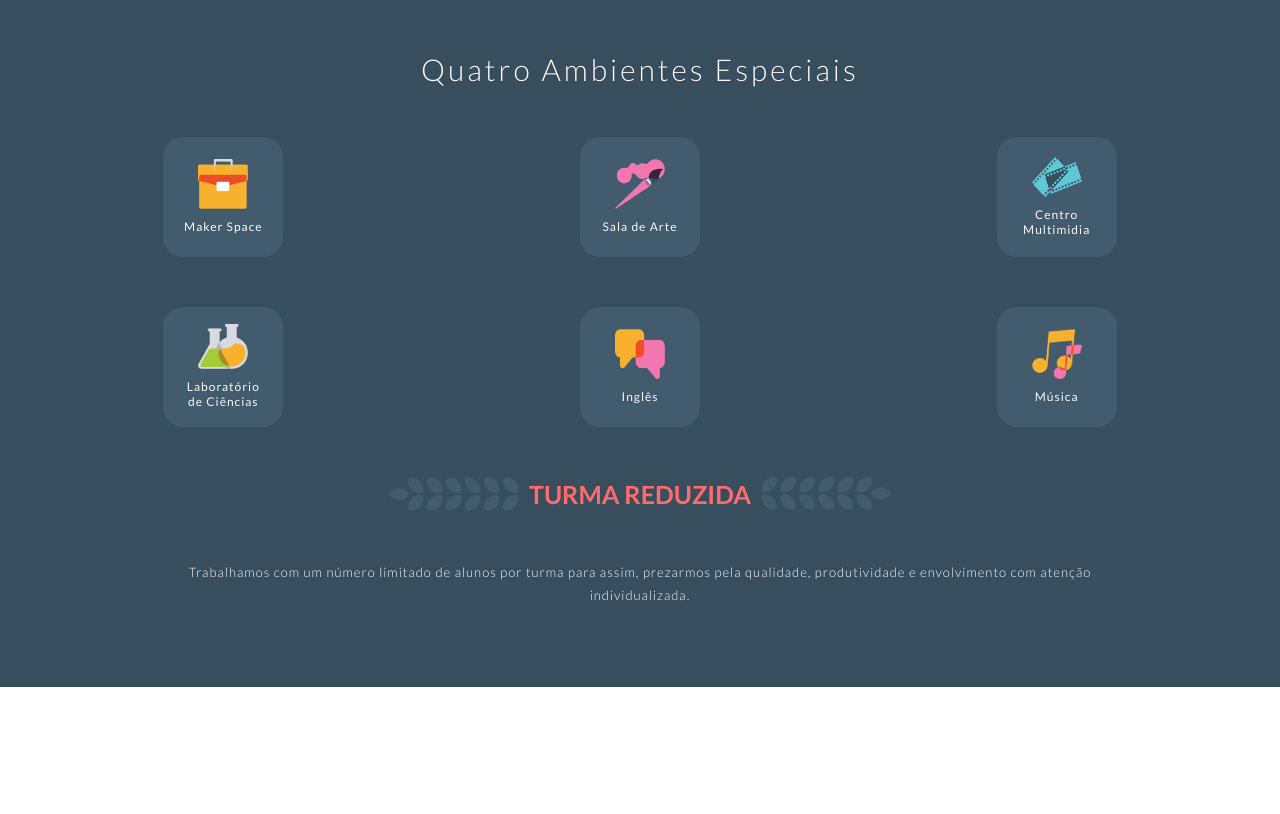
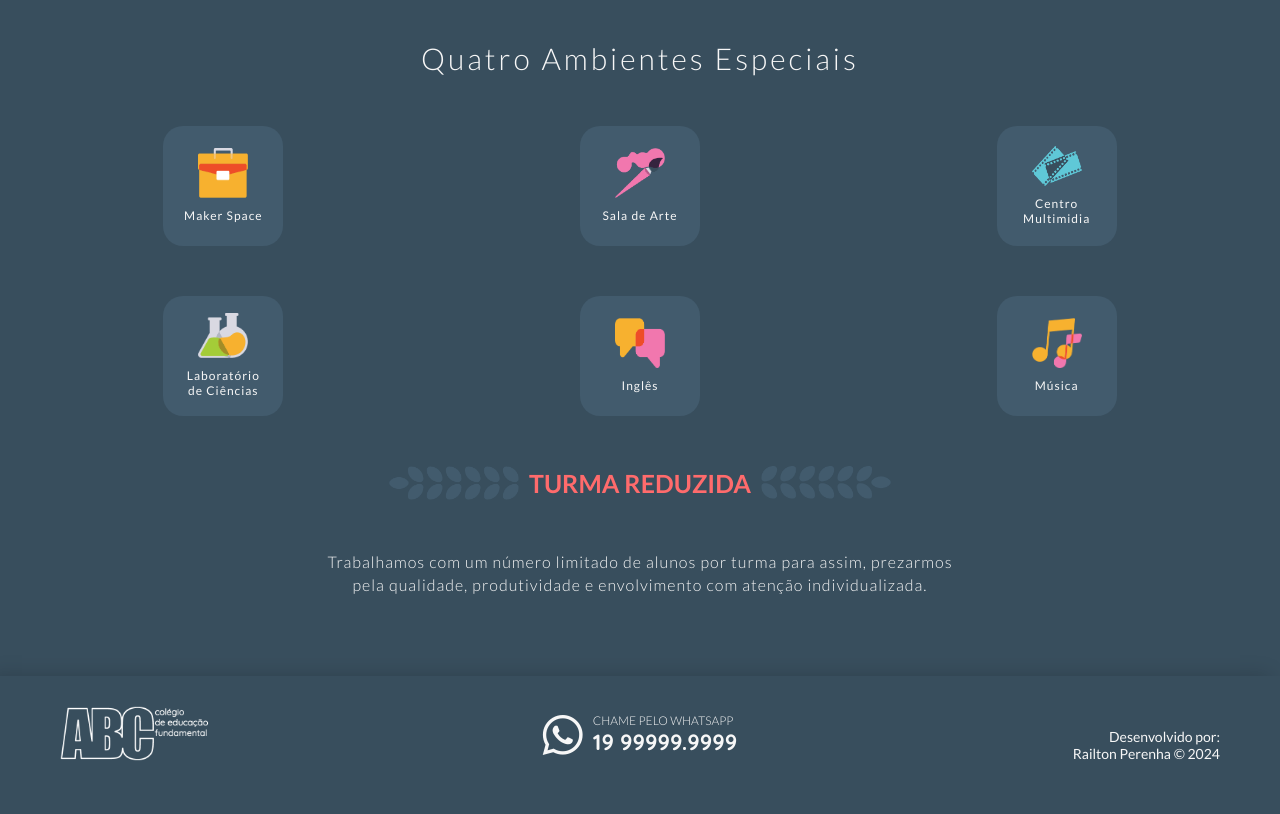
Before and after one commit to railtonperenha/colegio-abc, a plain HTML site: page index.html in a window 1280 px wide. Shown: the part 1499-2313 px from the top of the page. Before the commit the page ends 2186 px from the top, so only its background shows below. Drawn offline with nearby package versions, Linux system fonts and the light colour scheme; a web font is replaced by a local one.

Commit message:
Update 19.11
Finalizei a primeira página, acrescentei o foooter

```diff
--- a/assets/css/ambients.css
+++ b/assets/css/ambients.css
@@ -106,7 +106,8 @@
 
 @media (width > 900px) {
     .ambient-cont .text {
-        width: 100rem;
+        font-size: 1.6rem;
+        width: 65rem;
         line-height: 2.3rem;
     }
 }
--- a/assets/css/base.css
+++ b/assets/css/base.css
@@ -42,6 +42,7 @@ html {
 }
 
 .button:hover {
-    background-color: var(--person-blue);
+    border: 0.2rem solid var(--person-red);
+    background-color: var(--person-red);
     color: var(--primary-text);
 }
--- /dev/null
+++ b/assets/css/footer.css
@@ -0,0 +1,67 @@
+footer {
+    background-color: var(--person-blue);
+    box-shadow: -10px 0 20px #0000002f;
+}
+
+.footer-items {
+    text-align: center;
+    padding: 3rem 2rem;
+}
+
+.logo-white a img {
+    width: 15rem;
+    margin-bottom: 2rem;
+}
+
+.whatsapp a {
+    display: flex;
+    justify-content: center;
+    align-items: center;
+    margin-bottom: 2rem;
+    color: var(--primary-text);
+    text-decoration: none;
+}
+
+.logo-whats i {
+    font-size: 4rem;
+    margin-right: 1rem;
+
+}
+
+.text-whats {
+    text-align: left;
+}
+
+.text-whats .text {
+    font-family: var(--font-lato);
+    text-transform: uppercase;
+    font-size: 1.2rem;
+    font-weight: 300;
+}
+
+.text-whats .phone {
+    font-size: 2.2rem;
+    font-weight: bold;
+}
+
+.footer-items .subtitle {
+    font-family: var(--font-lato);
+    font-size: 1.2rem;
+    font-weight: normal;
+    color: var(--primary-text);
+}
+
+/* RESPOSIVE */
+@media (width > 600px) {
+    .footer-items {
+        display: flex;
+        justify-content: space-between;
+        align-items: center;
+    }
+
+    .footer-items .subtitle {
+        font-size: 1.4rem;
+        width: 15rem;
+        text-align: right;
+    }
+}
--- a/assets/css/header.css
+++ b/assets/css/header.css
@@ -12,8 +12,13 @@ header {
     justify-content: space-between;
 }
 
-.logo img {
+.logo a img {
     width: 15rem;
+    transition: all ease 0.5s;
+}
+
+.logo img:hover {
+    transform: scale(1.1);
 }
 
 .menu-opener {
--- a/index.html
+++ b/index.html
@@ -4,11 +4,13 @@
     <meta charset="UTF-8">
     <meta name="viewport" content="width=device-width, initial-scale=1.0">
     <title>Colégio ABC</title>
+    <link rel="stylesheet" href="https://cdn.jsdelivr.net/npm/bootstrap-icons@1.11.3/font/bootstrap-icons.min.css">
     <link rel="stylesheet" href="assets/css/base.css">
     <link rel="stylesheet" href="assets/css/header.css">
     <link rel="stylesheet" href="assets/css/banner.css">
     <link rel="stylesheet" href="assets/css/hero.css">
     <link rel="stylesheet" href="assets/css/ambients.css">
+    <link rel="stylesheet" href="assets/css/footer.css">
 </head>
 <body>
     <header class="container">
@@ -106,5 +108,29 @@
             </div>
         </div>
     </section>
+
+    <footer>
+        <div class="container">
+            <div class="footer-items">
+                <div class="logo-white">
+                    <a href="#"><img src="assets/imgs/logo-white.png" alt=""></a>
+                </div>
+
+                <div class="whatsapp">
+                    <a href="#">
+                        <div class="logo-whats">
+                            <i class="bi bi-whatsapp"></i>
+                        </div>
+                        <div class="text-whats">
+                            <p class="text">Chame pelo WhatsApp</p>
+                            <p class="phone">19 99999.9999</p>
+                        </div>
+                    </a>
+                </div>
+
+                <p class="subtitle">Desenvolvido por: Railton Perenha &copy 2024</p>
+            </div>
+        </div>
+    </footer>
 </body>
 </html>
```
Also changed, not shown: assets/imgs/logo-white.png (added).
